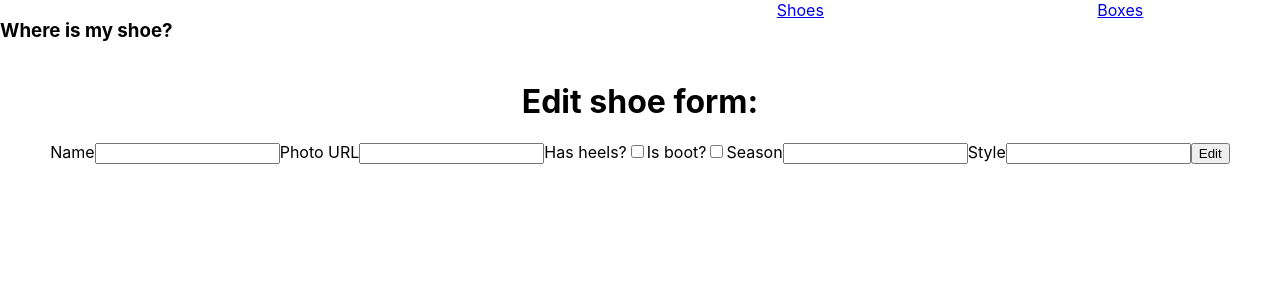
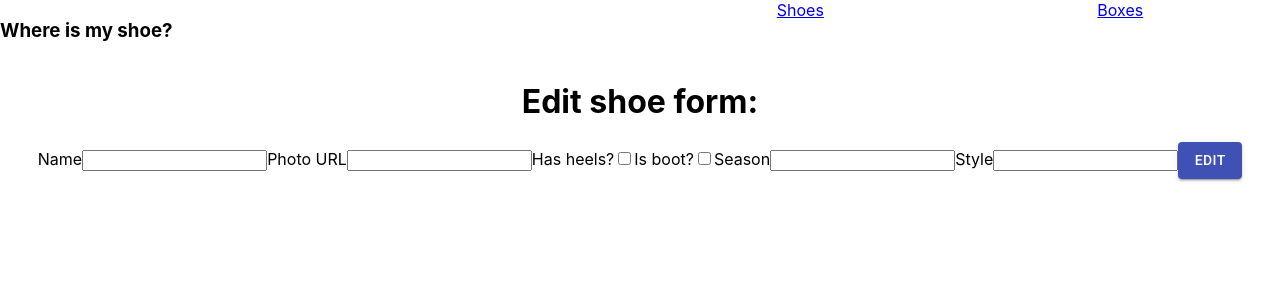
Before and after one commit to petrussola/whereismyshoe, a React (Create React App) app: page /edit/1 in a window 1280 px wide. Shown: the top 300 px of the page. Built offline with nearby package versions, Linux system fonts and the light colour scheme.

Commit message:
Add material ui style to edit button and submit button in edit form

```diff
--- a/package.json
+++ b/package.json
@@ -4,6 +4,7 @@
   "private": true,
   "dependencies": {
     "@material-ui/core": "^4.9.1",
+    "@material-ui/icons": "^4.9.1",
     "@testing-library/jest-dom": "^4.2.4",
     "@testing-library/react": "^9.3.2",
     "@testing-library/user-event": "^7.1.2",
--- a/src/Components/EditForm.jsx
+++ b/src/Components/EditForm.jsx
@@ -1,6 +1,9 @@
 // DEPENDENCIES
 import React from 'react';
 import { Form, Field } from 'formik';
+
+// MATERIAL UI
+import Button from '@material-ui/core/Button';
 
 const EditForm = props => {
   return (
@@ -18,7 +21,9 @@ const EditForm = props => {
         <Field name="season" type="text" />
         <label htmlFor="style">Style</label>
         <Field name="style" type="text" />
-        <button type="submit">Edit</button>
+        <Button type="submit" color="primary" size="medium" variant="contained">
+          Edit
+        </Button>
       </Form>
     </div>
   );
--- a/src/Components/ShoeCard.jsx
+++ b/src/Components/ShoeCard.jsx
@@ -8,8 +8,9 @@ import CardActionArea from '@material-ui/core/CardActionArea';
 import CardActions from '@material-ui/core/CardActions';
 import CardContent from '@material-ui/core/CardContent';
 import CardMedia from '@material-ui/core/CardMedia';
-import Button from '@material-ui/core/Button';
 import Typography from '@material-ui/core/Typography';
+import Fab from '@material-ui/core/Fab';
+import EditIcon from '@material-ui/icons/Edit';
 
 // CONTEXT
 import ShoeContext from '../Contexts/ShoesContext';
@@ -48,13 +49,13 @@ const ShoeCard = ({ shoe }) => {
         </CardContent>
       </CardActionArea>
       <CardActions>
-        <Button
-          size="small"
-          color="primary"
+        <Fab
+          color="secondary"
+          aria-label="edit"
           onClick={() => editShoeHandler(shoe)}
         >
-          Edit
-        </Button>
+          <EditIcon />
+        </Fab>
       </CardActions>
     </StyledCard>
   );
--- a/src/Views/EditShoe.jsx
+++ b/src/Views/EditShoe.jsx
@@ -10,10 +10,9 @@ import ShoesContext from '../Contexts/ShoesContext';
 
 // HELPERS
 import db from '../config/firebase';
-import shoesContext from '../Contexts/ShoesContext';
 
 const EditShoe = ({ history, match }) => {
-  const { editedShoe, shoes, setShoes } = useContext(ShoesContext);
+  const { editedShoe } = useContext(ShoesContext);
   const { shoeId } = match.params;
   const handleEditShoe = values => {
     db.collection('shoes')
```
Also changed, not shown: 1 other file (tests, documents, lock files or other folders).
